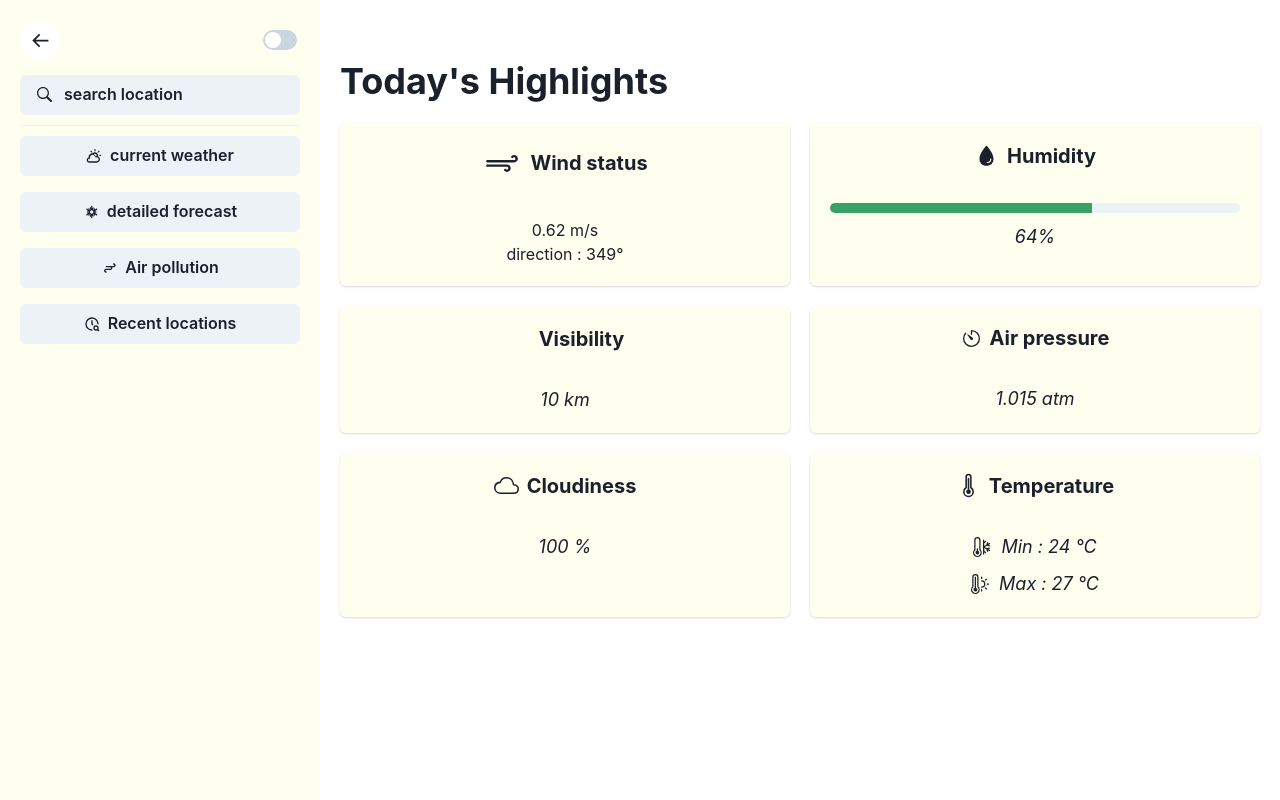
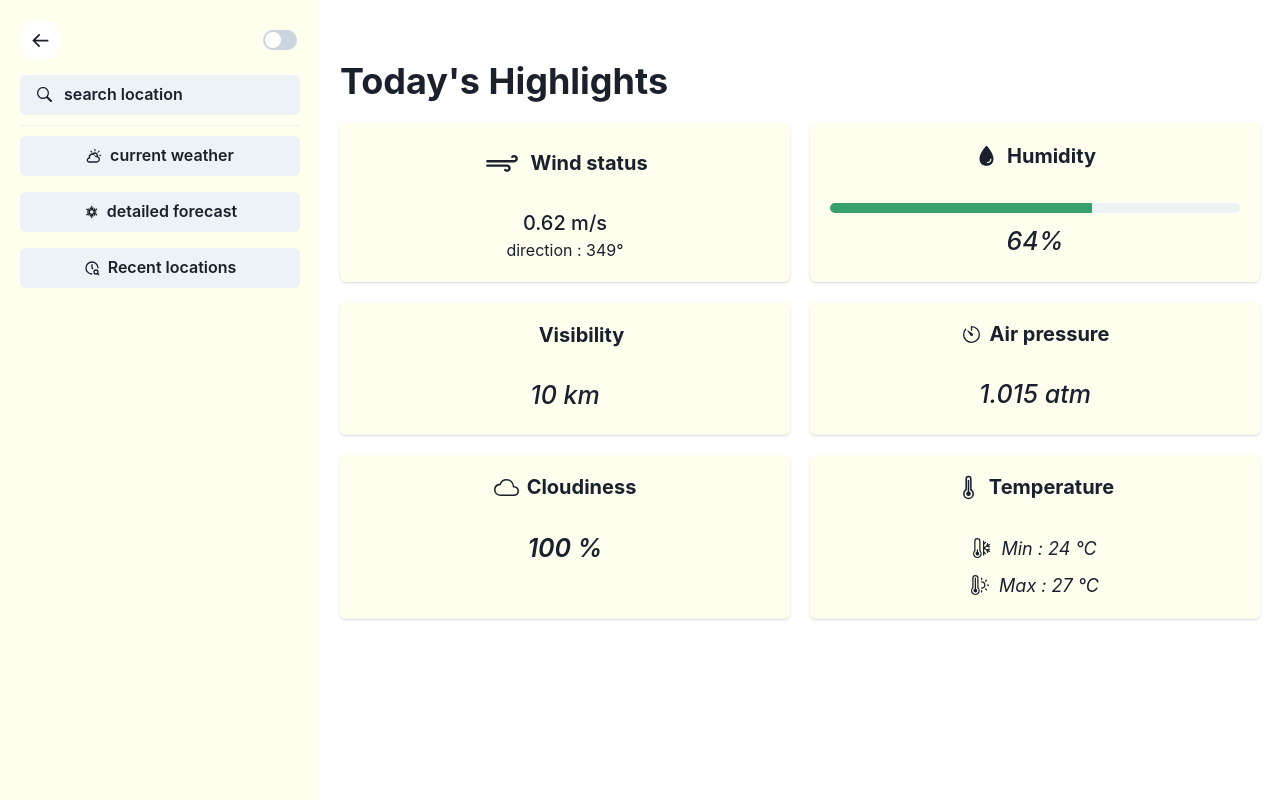
Before and after one commit to mahdi-shokrzadeh/weather-application, a React (Vite) app: page / in a window 1280 px wide. Built offline with nearby package versions, Linux system fonts and the light colour scheme; some icons are missing.

Commit message:
Recent locations updated .

```diff
--- a/src/App.jsx
+++ b/src/App.jsx
@@ -1294,7 +1294,7 @@ const App = () => {
     const loadingBarRef = useRef(null);
 
     // sidebar menu
-    const [sidebarStatus, setSidebarStatus] = useState([1, 0, 0, 0]);
+    const [sidebarStatus, setSidebarStatus] = useState([1, 0, 0]);
 
     const { isOpen, onOpen, onClose } = useDisclosure();
 
@@ -1322,6 +1322,7 @@ const App = () => {
             toast({
                 title: "server error .",
                 status: "error",
+                duration: 5000,
                 isClosable: true,
             });
         }
@@ -1392,6 +1393,7 @@ const App = () => {
             toast({
                 title: "server error .",
                 status: "error",
+                duration: 5000,
                 isClosable: true,
             });
         }
@@ -1442,8 +1444,9 @@ const App = () => {
                     toast({
                         title: "server error .",
                         status: "error",
+                        duration: 5000,
                         isClosable: true,
-                    });;
+                    });
                 }
             } else {
                 setCities([]);
@@ -1533,15 +1536,6 @@ const App = () => {
                                         <Button
                                             w="100%"
                                             onClick={() => sidebarMenu(2)}
-                                            leftIcon={<TiWeatherWindy />}
-                                        >
-                                            <Text>Air pollution</Text>
-                                        </Button>
-                                    </ListItem>
-                                    <ListItem>
-                                        <Button
-                                            w="100%"
-                                            onClick={() => sidebarMenu(3)}
                                             leftIcon={<TbClockSearch />}
                                         >
                                             <Text>Recent locations</Text>
@@ -1560,7 +1554,7 @@ const App = () => {
                         bg={sidebarColor}
                     >
                         <Flex direction="column" px={5}>
-                            <Flex>
+                            <Flex mb="40px">
                                 <Button
                                     bg={sidebarButtonColor}
                                     pl="7px"
@@ -1582,33 +1576,47 @@ const App = () => {
                                 />
                             </Flex>
 
-                            <Flex justifyContent="center">
+                            <Flex justifyContent="center" mb="50px">
                                 <Image
+                                    boxSize="120px"
                                     src={`../assets/weatherImages/${currentWeather.weather[0].icon}.png`}
                                 />
                             </Flex>
                             <Flex justifyContent="center">
-                                <Text>
+                                <Text as="b" fontSize="45px">
                                     {parseInt(currentWeather.main.temp) - 273}{" "}
                                     °C
                                 </Text>
                             </Flex>
-                            <Flex justifyContent="center">
-                                <Text>{currentWeather.weather[0].main}</Text>
+                            <Flex justifyContent="center" mb="70px" mt="20px">
+                                <Text as="em" fontSize="35px">
+                                    {currentWeather.weather[0].main}
+                                </Text>
                             </Flex>
 
-                            <Flex
+                            <HStack
+                                mb="30px"
                                 justifyContent="center"
-                                gap={{ sm: 20, md: 15, lg: 20 }}
+                                gap={{ sm: 10, md: 10, lg: 10 }}
                             >
-                                <Text>Today</Text>
+                                <Text as="p" fontSize="18px" fontWeight="300">
+                                    Today
+                                </Text>
                                 {/* <Text>Fri 5 jan</Text> */}
-                                <Text>{date}</Text>
-                            </Flex>
-                            <Flex justifyContent="center" mt="1px">
-                                <FaLocationDot style={{ marginTop: "3px" }} />
-                                <Text>{currentWeather.name}</Text>
-                            </Flex>
+                                <Text as="p" fontSize="18px">
+                                    {date}
+                                </Text>
+                            </HStack>
+                            <HStack
+                                justifyContent="center"
+                                mt="10px"
+                                alignItems="center"
+                            >
+                                <FaLocationDot mr="10px" size="22px" />
+                                <Text fontSize="23px" fontWeight="500">
+                                    {currentWeather.name}
+                                </Text>
+                            </HStack>
                         </Flex>
                     </GridItem>
                 )}
@@ -1685,7 +1693,7 @@ const App = () => {
                                 >
                                     <Card bg={sidebarColor}>
                                         <CardBody textAlign="center">
-                                            <Heading mb="35px" size="md">
+                                            <Heading mb="25px" size="md">
                                                 <HStack
                                                     alignItems="center"
                                                     justifyContent="center"
@@ -1694,7 +1702,10 @@ const App = () => {
                                                     <Text>Wind status</Text>
                                                 </HStack>
                                             </Heading>
-                                            <Text>
+                                            <Text
+                                                fontSize="20px"
+                                                fontWeight="500"
+                                            >
                                                 {currentWeather.wind.speed} m/s
                                             </Text>
                                             <Text>
@@ -1723,7 +1734,11 @@ const App = () => {
                                                     currentWeather.main.humidity
                                                 )}
                                             />
-                                            <Text as="i" fontSize="lg">
+                                            <Text
+                                                as="i"
+                                                fontSize="25px"
+                                                fontWeight="500"
+                                            >
                                                 {parseInt(
                                                     currentWeather.main.humidity
                                                 )}
@@ -1733,7 +1748,7 @@ const App = () => {
                                     </Card>
                                     <Card bg={sidebarColor}>
                                         <CardBody textAlign="center">
-                                            <Heading mb="35px" size="md">
+                                            <Heading mb="30px" size="md">
                                                 <HStack
                                                     alignItems="center"
                                                     justifyContent="center"
@@ -1742,7 +1757,11 @@ const App = () => {
                                                     <Text>Visibility</Text>
                                                 </HStack>
                                             </Heading>
-                                            <Text fontSize="lg" as="i">
+                                            <Text
+                                                fontSize="25px"
+                                                as="i"
+                                                fontWeight="500"
+                                            >
                                                 {parseInt(
                                                     currentWeather.visibility
                                                 ) / 1000}{" "}
@@ -1752,7 +1771,7 @@ const App = () => {
                                     </Card>
                                     <Card bg={sidebarColor}>
                                         <CardBody textAlign="center">
-                                            <Heading mb="35px" size="md">
+                                            <Heading mb="30px" size="md">
                                                 <HStack
                                                     alignItems="center"
                                                     justifyContent="center"
@@ -1761,7 +1780,11 @@ const App = () => {
                                                     <Text>Air pressure</Text>
                                                 </HStack>
                                             </Heading>
-                                            <Text as="i" fontSize="lg">
+                                            <Text
+                                                as="i"
+                                                fontSize="25px"
+                                                fontWeight="500"
+                                            >
                                                 {parseInt(
                                                     currentWeather.main.pressure
                                                 ) / 1000}{" "}
@@ -1771,7 +1794,7 @@ const App = () => {
                                     </Card>
                                     <Card bg={sidebarColor}>
                                         <CardBody textAlign="center">
-                                            <Heading mb="35px" size="md">
+                                            <Heading mb="30px" size="md">
                                                 <HStack
                                                     alignItems="center"
                                                     justifyContent="center"
@@ -1780,7 +1803,11 @@ const App = () => {
                                                     <Text>Cloudiness</Text>
                                                 </HStack>
                                             </Heading>
-                                            <Text as="i" fontSize="lg">
+                                            <Text
+                                                as="i"
+                                                fontSize="25px"
+                                                fontWeight="600"
+                                            >
                                                 {currentWeather.clouds.all} %
                                             </Text>
                                         </CardBody>
@@ -1980,12 +2007,6 @@ const App = () => {
                     ) : null}
 
                     {sidebarStatus[2] === 1 ? (
-                        <Box>
-                            <Text>Air pollution</Text>
-                        </Box>
-                    ) : null}
-
-                    {sidebarStatus[3] === 1 ? (
                         <RecentLocations
                             handleWeatherSearch={handleWeatherSearch}
                         />
```
Also changed, not shown: src/components/MenuComponents/RecentLocations.jsx (+16 -3 lines).
